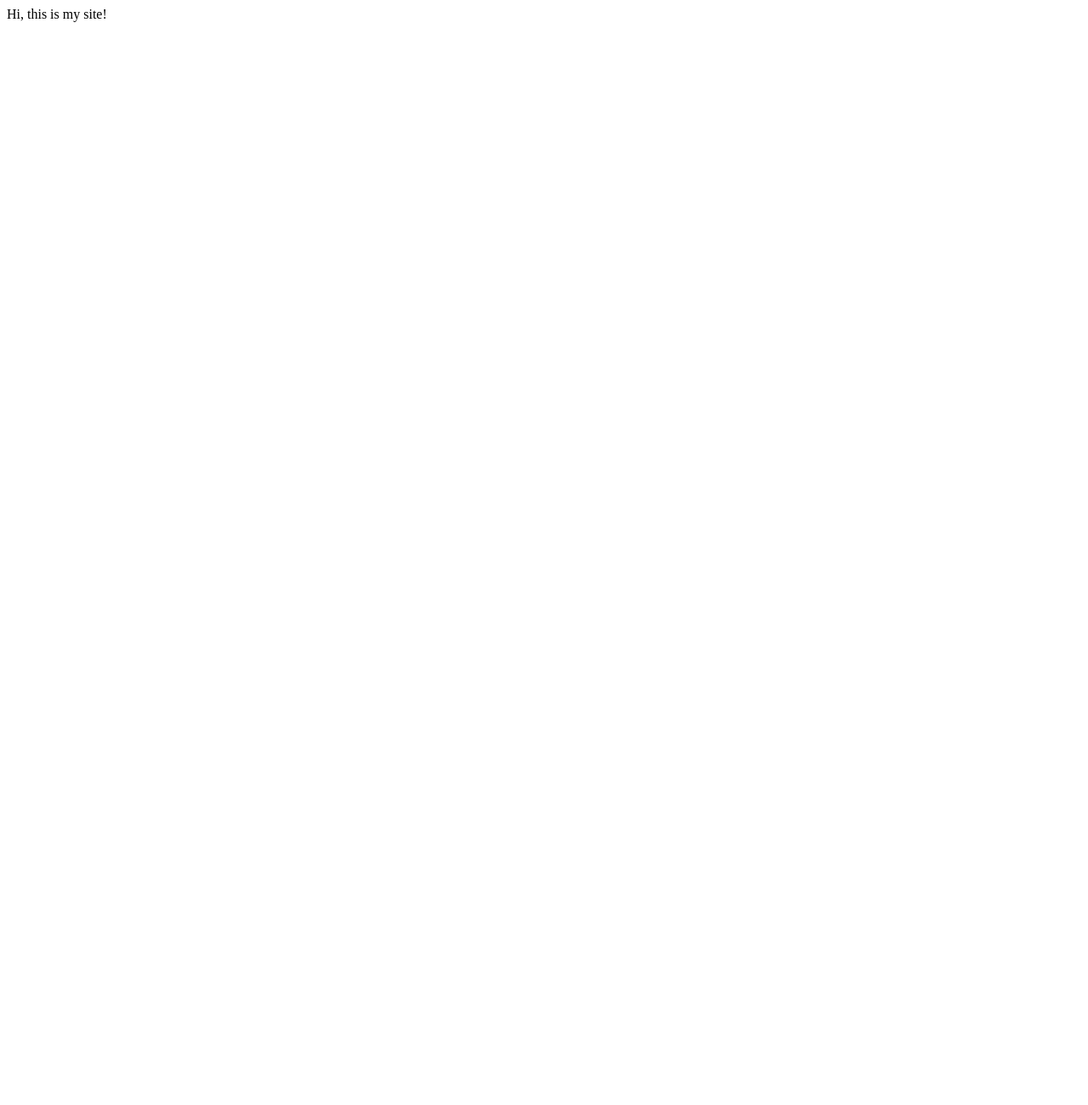
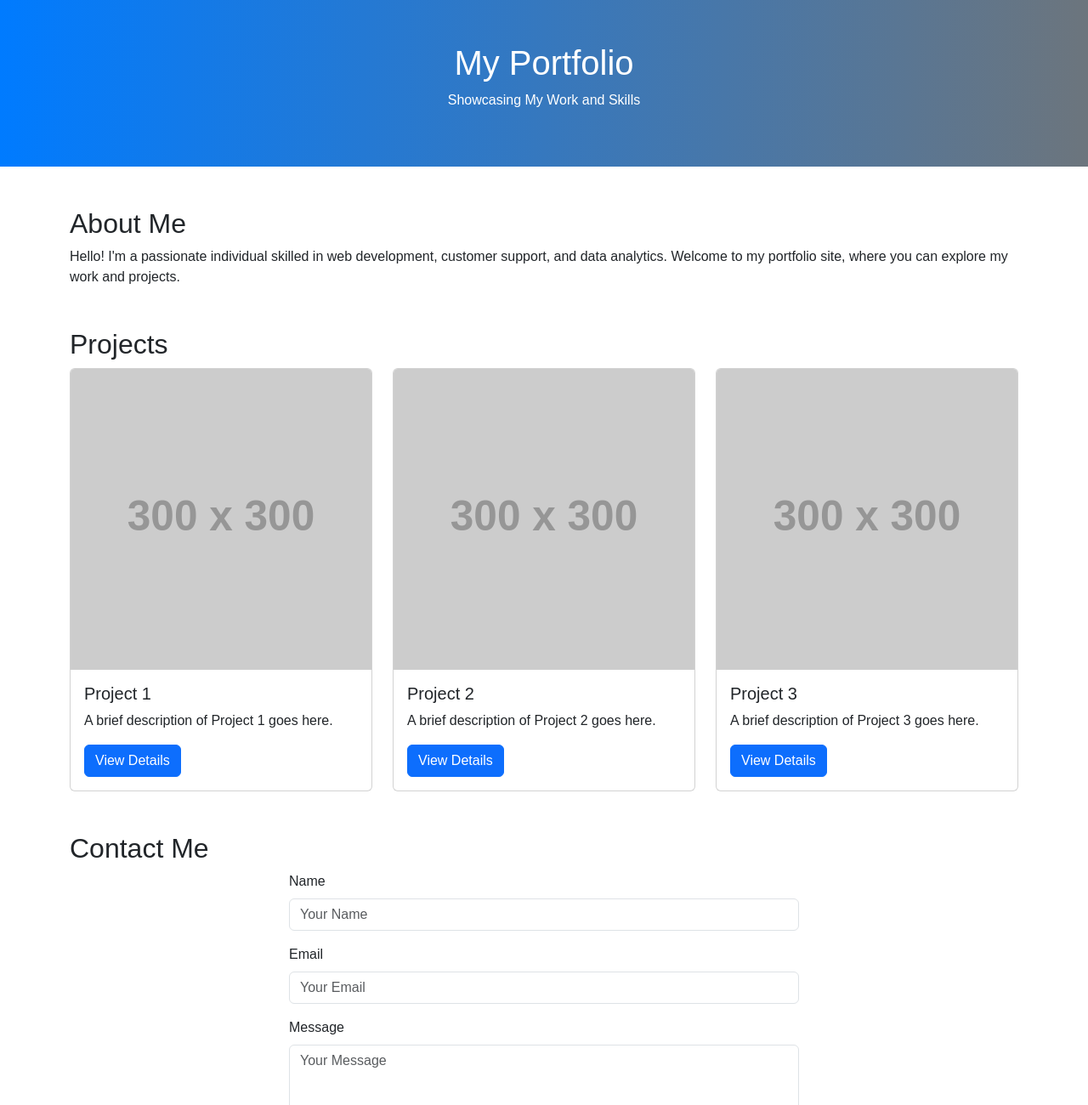
Before and after one commit to MUMALE/MUMALE.github.io, a plain HTML site: page index.html in a window 1280 px wide. Shown: the top 1300 px of the page at 85% size. Before the commit the page ends 800 px from the top, so only its background shows below. Drawn offline with nearby package versions, Linux system fonts and the light colour scheme; placeholder pictures from the web are drawn by us.

Commit message:
first site

```diff
--- a/index.html
+++ b/index.html
@@ -1 +1,118 @@
-Hi, this is my site!
+<!DOCTYPE html>
+<html lang="en">
+<head>
+  <meta charset="UTF-8">
+  <meta name="viewport" content="width=device-width, initial-scale=1.0">
+  <title>Portfolio</title>
+  <!-- Bootstrap CSS -->
+  <link href="https://cdn.jsdelivr.net/npm/bootstrap@5.3.2/dist/css/bootstrap.min.css" rel="stylesheet">
+  <style>
+    body {
+      font-family: Arial, sans-serif;
+    }
+    #header {
+      background: linear-gradient(90deg, #007bff, #6c757d);
+      color: white;
+      padding: 50px 0;
+      text-align: center;
+    }
+    .project-card:hover {
+      transform: scale(1.05);
+      transition: transform 0.3s ease;
+    }
+    footer {
+      background: #6c757d;
+      color: white;
+      text-align: center;
+      padding: 20px 0;
+    }
+    #contact-form {
+      max-width: 600px;
+      margin: 0 auto;
+    }
+  </style>
+</head>
+<body>
+  <!-- Header -->
+  <header id="header">
+    <h1>My Portfolio</h1>
+    <p>Showcasing My Work and Skills</p>
+  </header>
+
+  <!-- About Section -->
+  <section class="container my-5">
+    <h2>About Me</h2>
+    <p>Hello! I'm a passionate individual skilled in web development, customer support, and data analytics. Welcome to my portfolio site, where you can explore my work and projects.</p>
+  </section>
+
+  <!-- Projects Section -->
+  <section class="container my-5">
+    <h2>Projects</h2>
+    <div class="row">
+      <div class="col-md-4">
+        <div class="card project-card">
+          <img src="https://via.placeholder.com/300" class="card-img-top" alt="Project 1">
+          <div class="card-body">
+            <h5 class="card-title">Project 1</h5>
+            <p class="card-text">A brief description of Project 1 goes here.</p>
+            <a href="#" class="btn btn-primary">View Details</a>
+          </div>
+        </div>
+      </div>
+      <div class="col-md-4">
+        <div class="card project-card">
+          <img src="https://via.placeholder.com/300" class="card-img-top" alt="Project 2">
+          <div class="card-body">
+            <h5 class="card-title">Project 2</h5>
+            <p class="card-text">A brief description of Project 2 goes here.</p>
+            <a href="#" class="btn btn-primary">View Details</a>
+          </div>
+        </div>
+      </div>
+      <div class="col-md-4">
+        <div class="card project-card">
+          <img src="https://via.placeholder.com/300" class="card-img-top" alt="Project 3">
+          <div class="card-body">
+            <h5 class="card-title">Project 3</h5>
+            <p class="card-text">A brief description of Project 3 goes here.</p>
+            <a href="#" class="btn btn-primary">View Details</a>
+          </div>
+        </div>
+      </div>
+    </div>
+  </section>
+
+  <!-- Contact Section -->
+  <section class="container my-5">
+    <h2>Contact Me</h2>
+    <form id="contact-form">
+      <div class="mb-3">
+        <label for="name" class="form-label">Name</label>
+        <input type="text" class="form-control" id="name" placeholder="Your Name" required>
+      </div>
+      <div class="mb-3">
+        <label for="email" class="form-label">Email</label>
+        <input type="email" class="form-control" id="email" placeholder="Your Email" required>
+      </div>
+      <div class="mb-3">
+        <label for="message" class="form-label">Message</label>
+        <textarea class="form-control" id="message" rows="5" placeholder="Your Message" required></textarea>
+      </div>
+      <button type="submit" class="btn btn-primary">Send Message</button>
+    </form>
+  </section>
+
+  <!-- Footer -->
+  <footer>
+    <p>&copy; 2024 My Portfolio. All Rights Reserved.</p>
+  </footer>
+
+  <!-- JavaScript -->
+  <script>
+    document.getElementById('contact-form').addEventListener('submit', function(e) {
+      e.preventDefault();
+      alert('Thank you for your message!');
+    });
+  </script>
+</body>
+</html>
```
